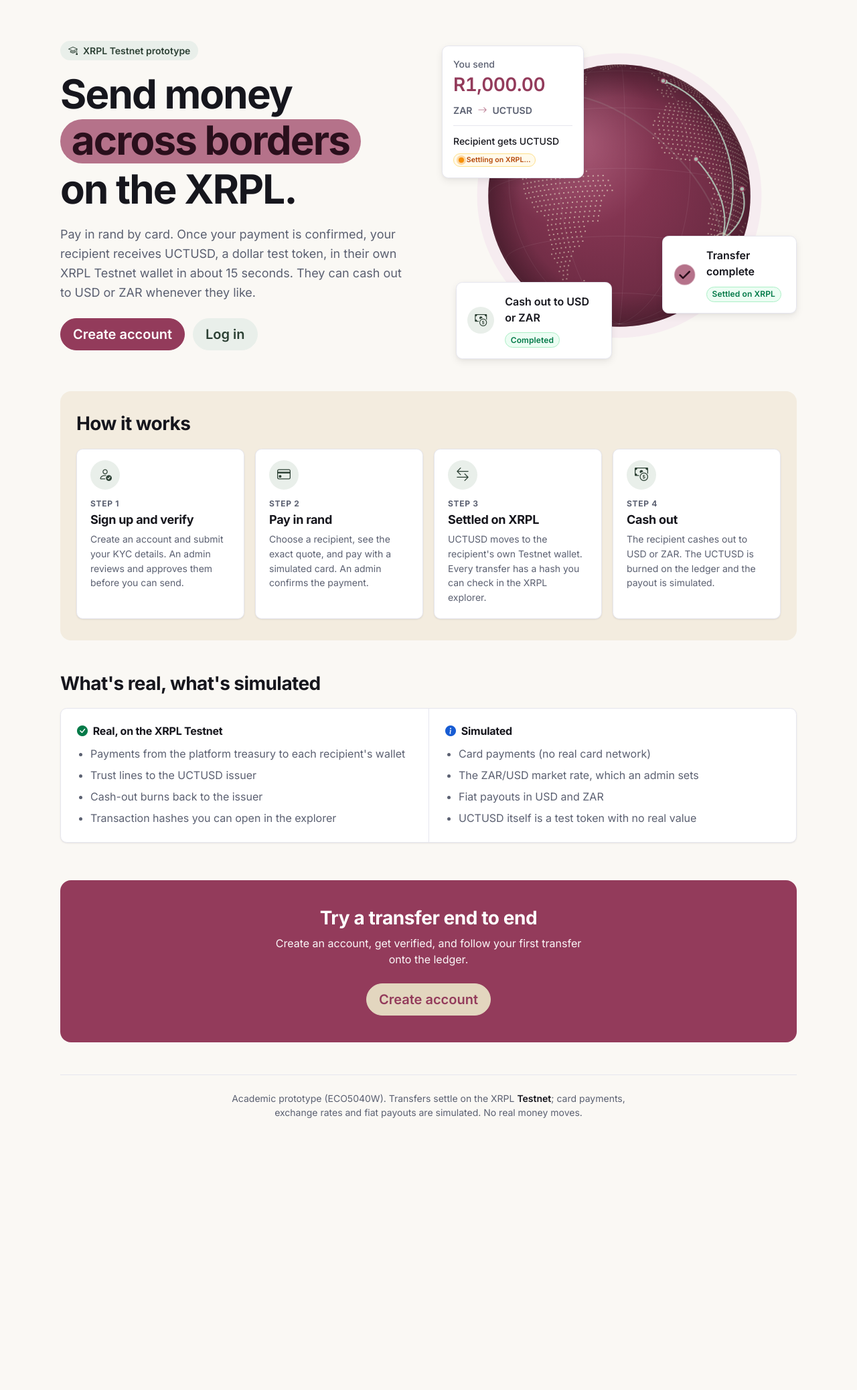
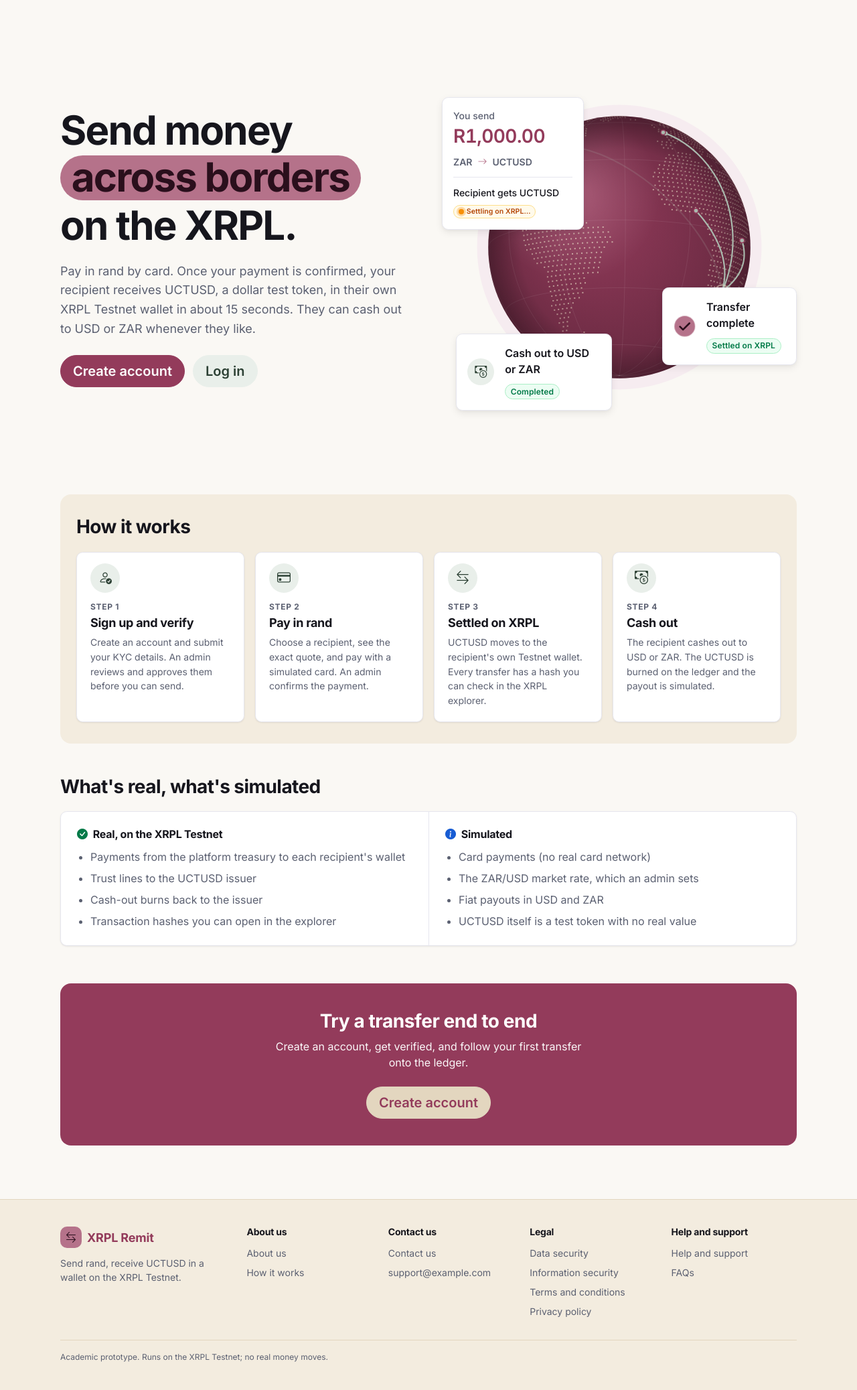
Before and after one commit to francescabehr/XRPL-Based-FX-Remittance-Platform-Using-RLUSD, a FastAPI app: page / in a window 1280 px wide. Shown: the part 78-2153 px from the top of the page at 67% size. Before the commit the page ends 1747 px from the top, so only its background shows below. Run offline with FastAPI, Linux system fonts and the light colour scheme.

Commit message:
Update: added footer, updates to landing page arrangement

```diff
--- a/app/main.py
+++ b/app/main.py
@@ -10,7 +10,7 @@
 from app.database import AsyncSessionLocal, engine
 from app.errors import register_error_handlers
 from app.services import cashin_service, cashout_service
-from app.routers import admin, auth, beneficiaries, cashout, dev, kyc, sender, status, transactions, wallet
+from app.routers import admin, auth, beneficiaries, cashout, dev, kyc, public, sender, status, transactions, wallet
 
 
 logger = logging.getLogger(__name__)
@@ -87,6 +87,7 @@
 app.mount("/static", StaticFiles(directory="frontend/static"), name="static")
 
 app.include_router(auth.router)
+app.include_router(public.router)
 app.include_router(sender.router)
 app.include_router(kyc.router)
 app.include_router(beneficiaries.router)
--- a/frontend/static/css/design-system.css
+++ b/frontend/static/css/design-system.css
@@ -956,6 +956,29 @@
 html.ds-reduce-motion .ds-skeleton::after,
 html.ds-reduce-motion .ds-pulse-dot::after { animation: none !important; }
 
+/* Scroll reveal (landing, ui.js initReveal). Content is visible by default: an
+   element is hidden only while it carries .ds-reveal-pending AND ui.js has set
+   html.ds-reveal-ready after its observer is running, so no JS, an old browser
+   or a script error leaves everything on screen. Each element animates once;
+   only transform and opacity move. --reveal-i staggers items within a section. */
+html.ds-reveal-ready .ds-reveal-pending {
+  opacity: 0;
+  transform: translateY(24px);
+}
+.ds-reveal-in {
+  transition:
+    opacity calc(var(--dur-slow) * 2) var(--ease-out),
+    transform calc(var(--dur-slow) * 2) var(--ease-out);
+  transition-delay: calc(var(--reveal-i, 0) * 80ms);
+}
+@media (prefers-reduced-motion: reduce) {
+  html.ds-reveal-ready .ds-reveal-pending { opacity: 1 !important; transform: none !important; }
+}
+html.ds-reduce-motion.ds-reveal-ready .ds-reveal-pending { opacity: 1 !important; transform: none !important; }
+@media print {
+  html.ds-reveal-ready .ds-reveal-pending { opacity: 1 !important; transform: none !important; }
+}
+
 
 /* 7. App shell (Phase 3) ---------------------------------------------------- */
 
@@ -1581,37 +1604,93 @@
 
 .ds-public-main--wide { max-width: 1132px; }
 
-.ds-public-footer {
-  max-width: 1100px;
-  margin: 0 auto;
-  padding: var(--space-6) var(--space-4) calc(var(--space-8) + env(safe-area-inset-bottom, 0px));
-  border-top: 1px solid var(--border);
-  text-align: center;
+/* Site footer (landing + info pages): a full-width Chalk-tint band so it reads
+   as separate from the page; brand + four link columns, then the prototype
+   note, both inside the 1100px content width. On chalk-soft: muted text
+   5.33:1, body text 15.3:1, berry 5.92:1 (all AA, tests/test_theme.py). */
+.ds-site-footer {
+  margin-top: var(--space-8);
+  padding: var(--space-10) var(--space-4) calc(var(--space-6) + env(safe-area-inset-bottom, 0px));
+  background: var(--chalk-soft);
+  border-top: 1px solid var(--chalk);
   font-size: var(--text-sm);
   color: var(--text-muted);
 }
-.ds-public-footer p { margin: 0 auto; max-width: 70ch; }
-.ds-public-footer strong { color: var(--text); font-weight: 600; }
+.ds-site-footer__inner,
+.ds-site-footer__note { max-width: 1100px; margin-left: auto; margin-right: auto; }
+.ds-site-footer__inner {
+  display: grid;
+  grid-template-columns: minmax(0, 1.2fr) minmax(0, 4fr);
+  gap: var(--space-8);
+}
+.ds-site-footer__tagline { margin: var(--space-3) 0 0; max-width: 30ch; }
+.ds-site-footer__nav {
+  display: grid;
+  grid-template-columns: repeat(4, minmax(0, 1fr));
+  gap: var(--space-6);
+}
+.ds-site-footer__title {
+  margin: 0 0 var(--space-3);
+  font-size: var(--text-sm);
+  font-weight: 700;
+  color: var(--text);
+}
+.ds-site-footer ul { display: flex; flex-direction: column; gap: var(--space-2); margin: 0; padding: 0; list-style: none; }
+.ds-site-footer a:not(.ds-wordmark) { color: var(--text-muted); text-decoration: none; overflow-wrap: anywhere; }
+.ds-site-footer a:not(.ds-wordmark):hover { color: var(--accent); }   /* colour only, no underline */
+.ds-site-footer__note {
+  margin-top: var(--space-8);
+  padding-top: var(--space-4);
+  border-top: 1px solid var(--chalk);
+  font-size: var(--text-xs);
+}
+@media (max-width: 991.98px) {
+  .ds-site-footer__inner { grid-template-columns: 1fr; gap: var(--space-6); }
+}
+@media (max-width: 575.98px) {
+  .ds-site-footer { padding-top: var(--space-6); }
+  .ds-site-footer__nav { grid-template-columns: repeat(2, minmax(0, 1fr)); row-gap: var(--space-5); }
+  .ds-site-footer__note { margin-top: var(--space-6); }
+}
+
+/* Info pages (about, contact, help, legal): readable prose in the public layout. */
+.ds-prose { max-width: 72ch; }
+.ds-prose h1 { margin: var(--space-4) 0 var(--space-3); font-size: var(--text-2xl); font-weight: 700; letter-spacing: -0.02em; }
+.ds-prose__lead { margin: 0 0 var(--space-6); font-size: var(--text-lg); color: var(--text-muted); }
+.ds-prose h2 { margin: var(--space-6) 0 var(--space-2); font-size: var(--text-lg); font-weight: 700; scroll-margin-top: var(--space-6); }
+.ds-prose p, .ds-prose ul { margin: 0 0 var(--space-3); line-height: 1.6; }
+.ds-prose ul { padding-left: 1.25rem; }
+.ds-prose li + li { margin-top: var(--space-1); }
+.ds-prose__note {
+  display: flex;
+  gap: var(--space-2);
+  margin: var(--space-6) 0 0;
+  padding: var(--space-3) var(--space-4);
+  border-radius: var(--radius-md);
+  background: var(--chalk-soft);
+  font-size: var(--text-sm);
+  color: var(--text);
+}
+.ds-prose__related { margin-top: var(--space-6); padding-top: var(--space-4); border-top: 1px solid var(--border); font-size: var(--text-sm); }
+.ds-prose__related ul { display: flex; flex-wrap: wrap; gap: var(--space-2) var(--space-5); padding: 0; list-style: none; }
+.ds-prose__related li + li { margin-top: 0; }
+.ds-prose__related a[aria-current="page"] { color: var(--text); font-weight: 600; text-decoration: none; }
 
 /* Landing hero (Uvodo/Stripe pattern, our palette). */
+/* The hero fills the first screen below the header (--landing-hero-top: the
+   header + main padding above it), so "How it works" starts below the fold and
+   slides in only when scrolled to. svh = the smallest mobile viewport, so a
+   collapsing address bar never uncovers it; vh is the fallback. */
 .ds-landing-hero {
+  --landing-hero-top: 94px;
   display: grid;
   grid-template-columns: minmax(0, 1fr) minmax(0, 1fr);
   align-items: center;
+  align-content: center;
   gap: var(--space-10);
+  min-height: calc(100vh - var(--landing-hero-top));
+  min-height: calc(100svh - var(--landing-hero-top));
   padding: var(--space-8) 0;
-}
-.ds-landing-eyebrow {
-  display: inline-flex;
-  align-items: center;
-  gap: var(--space-2);
-  margin: 0 0 var(--space-4);
-  padding: var(--space-1) var(--space-3);
-  border-radius: var(--radius-pill);
-  background: var(--sage-soft);
-  color: var(--sage-ink);           /* 8.4:1 */
-  font-size: var(--text-sm);
-  font-weight: 600;
 }
 .ds-landing-hero__title {
   margin: 0 0 var(--space-5);
@@ -1695,7 +1774,7 @@
   .ds-landing-cards { max-width: 520px; }
 }
 @media (max-width: 575.98px) {
-  .ds-landing-hero { padding-top: var(--space-4); }
+  .ds-landing-hero { --landing-hero-top: 79px; padding-top: var(--space-4); }
   .ds-landing-hero__lead { font-size: var(--text-base); }
   .ds-landing-hero__actions .btn { flex: 1 1 auto; }
   .ds-landing-card--send,
@@ -1816,6 +1895,10 @@
 .ds-auth__aside > .card-body { padding: var(--space-6); }
 .ds-auth__aside .ds-section-title { margin-bottom: var(--space-4); }
 .ds-auth__switch { margin: var(--space-5) 0 0; text-align: center; font-size: var(--text-sm); color: var(--text-muted); }
+/* "Register" / "Log in": berry and semibold, no underline (hover darkens). The
+   weight is the non-colour cue: berry vs the muted text is only 1.11:1 (WCAG 1.4.1). */
+.ds-auth__switch a { color: var(--accent); font-weight: 600; text-decoration: none; }
+.ds-auth__switch a:hover { color: var(--accent-hover); text-decoration: none; }
 @media (max-width: 991.98px) {
   .ds-auth--wide { max-width: 600px; }
   .ds-auth__layout { grid-template-columns: 1fr; }
@@ -2019,7 +2102,6 @@
    cards go; "How it works" becomes compact rows; everything is tighter. */
 @media (max-width: 575.98px) {
   .ds-landing-hero { gap: var(--space-6); padding-bottom: var(--space-4); }
-  .ds-landing-eyebrow { margin-bottom: var(--space-3); }
   .ds-landing-hero__title { margin-bottom: var(--space-3); }
   .ds-landing-hero__lead { margin-bottom: var(--space-5); }
   .ds-globe { max-width: 220px; margin-bottom: 0; }
--- a/frontend/static/js/ui.js
+++ b/frontend/static/js/ui.js
@@ -652,6 +652,78 @@
     if (!confirmSubmit(form, event.submitter)) event.preventDefault();
   });
 
+  // ── Scroll reveal (landing) ────────────────────────────────────────────────
+  // Items in a [data-reveal] section (its [data-reveal-item]s, or the section
+  // itself) slide up once as they scroll into view; items arriving together
+  // stagger. Nothing is hidden when motion is reduced, IntersectionObserver is
+  // missing, or an item is already on screen, and the CSS hides only once
+  // html.ds-reveal-ready is set, after the observer is running.
+
+  var revealObserver = null;
+
+  function revealItem(item) {
+    if (!item.classList.contains("ds-reveal-pending")) return;
+    if (revealObserver) revealObserver.unobserve(item);
+    item.classList.add("ds-reveal-in");
+    void item.offsetWidth;               // commit the transition before leaving the hidden state
+    item.classList.remove("ds-reveal-pending");
+    item.addEventListener("transitionend", function done(event) {
+      if (event.target !== item) return;
+      item.removeEventListener("transitionend", done);
+      item.classList.remove("ds-reveal-in");
+      item.style.removeProperty("--reveal-i");
+    });
+  }
+
+  function revealAll() {
+    doc.querySelectorAll(".ds-reveal-pending").forEach(function (item) {
+      item.classList.remove("ds-reveal-pending");
+      item.style.removeProperty("--reveal-i");
+    });
+  }
+
+  function initReveal() {
+    var sections = doc.querySelectorAll("[data-reveal]");
+    if (!sections.length || revealObserver || reducedMotion() || !("IntersectionObserver" in window)) return;
+    try {
+      revealObserver = new IntersectionObserver(function (entries) {
+        var batch = {};                  // stagger only items that arrive together, per section
+        entries.forEach(function (entry) {
+          if (!entry.isIntersecting) return;
+          var key = entry.target._revealSection;
+          var i = batch[key] = (batch[key] == null ? 0 : batch[key] + 1);
+          entry.target.style.setProperty("--reveal-i", i);
+          revealItem(entry.target);
+        });
+      }, { rootMargin: "0px 0px -8% 0px", threshold: 0.12 });
+
+      sections.forEach(function (section, s) {
+        var items = section.querySelectorAll("[data-reveal-item]");
+        (items.length ? Array.prototype.slice.call(items) : [section]).forEach(function (item) {
+          if (item.getBoundingClientRect().top < window.innerHeight) return;   // already visible: leave it
+          item._revealSection = s;
+          item.classList.add("ds-reveal-pending");
+          revealObserver.observe(item);
+        });
+      });
+      root.classList.add("ds-reveal-ready");
+    } catch (err) {
+      revealAll();
+      return;
+    }
+
+    // Never leave content hidden: keyboard focus, printing, or switching to
+    // reduced motion shows it straight away.
+    doc.addEventListener("focusin", function (event) {
+      var item = event.target.closest && event.target.closest(".ds-reveal-pending");
+      if (item) revealItem(item);
+    });
+    window.addEventListener("beforeprint", revealAll);
+    if (motionQuery && motionQuery.addEventListener) {
+      motionQuery.addEventListener("change", function () { if (motionQuery.matches) revealAll(); });
+    }
+  }
+
   // ── Auto-wiring ────────────────────────────────────────────────────────────
 
   function wire(scope) {
@@ -675,7 +747,10 @@
 
     scope.querySelectorAll(".ds-flash").forEach(initFlash);
 
-    if (scope === doc) doc.querySelectorAll("[data-status-poll]").forEach(watchStatus);
+    if (scope === doc) {
+      doc.querySelectorAll("[data-status-poll]").forEach(watchStatus);
+      initReveal();
+    }
   }
 
   doc.addEventListener("click", function (event) {
@@ -720,6 +795,7 @@
     dismissFlash: dismissFlash,
     poll: poll,
     watchStatus: watchStatus,
+    revealAll: revealAll,
     wire: wire,
   };
 })();
--- a/frontend/templates/auth/register.html
+++ b/frontend/templates/auth/register.html
@@ -65,7 +65,7 @@
         {{ timeline([
           {"label": "Create your account", "desc": "Your name, email and mobile.", "state": "upcoming"},
           {"label": "Verify your identity", "desc": "Submit your KYC details.", "state": "upcoming"},
-          {"label": "Admin approval", "desc": "An admin reviews your details.", "state": "upcoming"},
+          {"label": "System approval", "desc": "Our team reviews your details.","state": "upcoming"},
           {"label": "Send money", "desc": "Pay in rand; it settles on the XRPL Testnet.", "state": "upcoming"},
         ], label="What happens next") }}
       </div>
--- a/frontend/templates/base.html
+++ b/frontend/templates/base.html
@@ -22,6 +22,9 @@
 {% if false %}{% block page_back %}{% endblock %}{% endif %}
 {#- Same trick for the signed-out header's links (landing, login, register). -#}
 {% if false %}{% block public_actions %}{% endblock %}{% endif %}
+{#- The site footer is opt-in: only the landing page and the info pages it links
+    to set it (auth and error pages have none). -#}
+{% if false %}{% block site_footer %}{% endblock %}{% endif %}
 
 {% if user is defined and user %}
 <div class="ds-shell">
@@ -64,9 +67,7 @@
   {% if flash %}{{ flash_message(flash.message, flash.kind) }}{% endif %}
   {{ self.content() }}
 </main>
-<footer class="ds-public-footer">
-  <p>Academic prototype (ECO5040W). Transfers settle on the XRPL <strong>Testnet</strong>; card payments, exchange rates and fiat payouts are simulated. No real money moves.</p>
-</footer>
+{{ self.site_footer() }}
 {% endif %}
 
 {#- One shared confirmation dialog for forms marked data-confirm (ui.js). -#}
--- /dev/null
+++ b/frontend/templates/components/site_footer.html
@@ -0,0 +1,47 @@
+{#- Site footer for the landing page and its info pages (they set the
+    site_footer block; auth and error pages don't). Every link opens without
+    login (app/routers/public.py). Content is generic placeholder text: no
+    licence, registration or phone numbers and no addresses. -#}
+<footer class="ds-site-footer">
+  <div class="ds-site-footer__inner">
+    <div class="ds-site-footer__brand">
+      <a class="ds-wordmark ds-wordmark--dark" href="/">
+        <span class="ds-wordmark__mark" aria-hidden="true"><i class="bi bi-arrow-left-right" aria-hidden="true"></i></span>XRPL Remit
+      </a>
+      <p class="ds-site-footer__tagline">Send rand, receive UCTUSD in a wallet on the XRPL Testnet.</p>
+    </div>
+    <nav class="ds-site-footer__nav" aria-label="Footer">
+      <div class="ds-site-footer__col">
+        <h2 class="ds-site-footer__title" id="footer-about">About us</h2>
+        <ul aria-labelledby="footer-about">
+          <li><a href="/about">About us</a></li>
+          <li><a href="/#how-it-works">How it works</a></li>
+        </ul>
+      </div>
+      <div class="ds-site-footer__col">
+        <h2 class="ds-site-footer__title" id="footer-contact">Contact us</h2>
+        <ul aria-labelledby="footer-contact">
+          <li><a href="/contact">Contact us</a></li>
+          <li><a href="mailto:support@example.com">support@example.com</a></li>
+        </ul>
+      </div>
+      <div class="ds-site-footer__col">
+        <h2 class="ds-site-footer__title" id="footer-legal">Legal</h2>
+        <ul aria-labelledby="footer-legal">
+          <li><a href="/legal/data-security">Data security</a></li>
+          <li><a href="/legal/information-security">Information security</a></li>
+          <li><a href="/legal/terms">Terms and conditions</a></li>
+          <li><a href="/legal/privacy">Privacy policy</a></li>
+        </ul>
+      </div>
+      <div class="ds-site-footer__col">
+        <h2 class="ds-site-footer__title" id="footer-help">Help and support</h2>
+        <ul aria-labelledby="footer-help">
+          <li><a href="/help">Help and support</a></li>
+          <li><a href="/help#faqs">FAQs</a></li>
+        </ul>
+      </div>
+    </nav>
+  </div>
+  <p class="ds-site-footer__note">Academic prototype. Runs on the XRPL Testnet; no real money moves.</p>
+</footer>
--- a/frontend/templates/public/landing.html
+++ b/frontend/templates/public/landing.html
@@ -4,6 +4,7 @@
 {% from "components/ui.html" import check_draw %}
 {% block title %}XRPL Remit · Send money across borders on the XRPL Testnet{% endblock %}
 {% block public_main_class %} ds-public-main--wide{% endblock %}
+{% block site_footer %}{% include "components/site_footer.html" %}{% endblock %}
 
 {% block public_actions %}
 <a class="btn ds-btn-ghost ds-public-header__secondary" href="/login">Log in</a>
@@ -15,7 +16,6 @@
     The cards show no rate, fee or payout figures: live pricing stays behind login and KYC (FR-FX-07). -#}
 <section class="ds-landing-hero" aria-labelledby="landing-title">
   <div class="ds-landing-hero__copy ds-slide-up">
-    <p class="ds-landing-eyebrow"><i class="bi bi-mortarboard" aria-hidden="true"></i>XRPL Testnet prototype</p>
     <h1 class="ds-landing-hero__title" id="landing-title">
       Send money <span class="ds-highlight-word">across borders</span> on the XRPL.
     </h1>
@@ -71,10 +71,12 @@
   </div>
 </section>
 
-<section class="ds-landing-section ds-landing-section--band" aria-labelledby="how-title">
-  <h2 class="ds-landing-section__title" id="how-title">How it works</h2>
+{#- Sections below the hero slide up as they scroll into view (ui.js, [data-reveal]);
+    items marked [data-reveal-item] stagger. Visible by default: only JS hides them. -#}
+<section class="ds-landing-section ds-landing-section--band" id="how-it-works" aria-labelledby="how-title" data-reveal>
+  <h2 class="ds-landing-section__title" id="how-title" data-reveal-item>How it works</h2>
   <ol class="ds-how">
-    <li class="card ds-how-step">
+    <li class="card ds-how-step" data-reveal-item>
       <div class="card-body">
         <span class="ds-how-step__icon" aria-hidden="true"><i class="bi bi-person-check" aria-hidden="true"></i></span>
         <p class="ds-how-step__num">Step 1</p>
@@ -82,7 +84,7 @@
         <p class="ds-how-step__text">Create an account and submit your KYC details. An admin reviews and approves them before you can send.</p>
       </div>
     </li>
-    <li class="card ds-how-step">
+    <li class="card ds-how-step" data-reveal-item>
       <div class="card-body">
         <span class="ds-how-step__icon" aria-hidden="true"><i class="bi bi-credit-card" aria-hidden="true"></i></span>
         <p class="ds-how-step__num">Step 2</p>
@@ -90,7 +92,7 @@
         <p class="ds-how-step__text">Choose a recipient, see the exact quote, and pay with a simulated card. An admin confirms the payment.</p>
       </div>
     </li>
-    <li class="card ds-how-step">
+    <li class="card ds-how-step" data-reveal-item>
       <div class="card-body">
         <span class="ds-how-step__icon" aria-hidden="true"><i class="bi bi-arrow-left-right" aria-hidden="true"></i></span>
         <p class="ds-how-step__num">Step 3</p>
@@ -98,7 +100,7 @@
         <p class="ds-how-step__text">UCTUSD moves to the recipient's own Testnet wallet. Every transfer has a hash you can check in the XRPL explorer.</p>
       </div>
     </li>
-    <li class="card ds-how-step">
+    <li class="card ds-how-step" data-reveal-item>
       <div class="card-body">
         <span class="ds-how-step__icon" aria-hidden="true"><i class="bi bi-cash-coin" aria-hidden="true"></i></span>
         <p class="ds-how-step__num">Step 4</p>
@@ -109,9 +111,9 @@
   </ol>
 </section>
 
-<section class="ds-landing-section" aria-labelledby="real-title">
-  <h2 class="ds-landing-section__title" id="real-title">What's real, what's simulated</h2>
-  <div class="card ds-real-sim">
+<section class="ds-landing-section" aria-labelledby="real-title" data-reveal>
+  <h2 class="ds-landing-section__title" id="real-title" data-reveal-item>What's real, what's simulated</h2>
+  <div class="card ds-real-sim" data-reveal-item>
     <div class="ds-real-sim__col">
       <h3 class="ds-real-sim__title"><i class="bi bi-check-circle-fill" aria-hidden="true"></i>Real, on the XRPL Testnet</h3>
       <ul>
@@ -133,10 +135,10 @@
   </div>
 </section>
 
-<section class="ds-cta-band" aria-labelledby="cta-title">
-  <h2 class="ds-cta-band__title" id="cta-title">Try a transfer end to end</h2>
-  <p class="ds-cta-band__text">Create an account, get verified, and follow your first transfer onto the ledger.</p>
-  <a class="btn ds-btn-highlight btn-lg" href="/register">Create account</a>
+<section class="ds-cta-band" aria-labelledby="cta-title" data-reveal>
+  <h2 class="ds-cta-band__title" id="cta-title" data-reveal-item>Try a transfer end to end</h2>
+  <p class="ds-cta-band__text" data-reveal-item>Create an account, get verified, and follow your first transfer onto the ledger.</p>
+  <div data-reveal-item><a class="btn ds-btn-highlight btn-lg" href="/register">Create account</a></div>
 </section>
 {% endblock %}
 
```
Also changed, not shown: UI_REDESIGN.md (+1 -0 lines), app/routers/public.py (added, +45 -0 lines), frontend/templates/public/_legal.html (added, +11 -0 lines), frontend/templates/public/_page.html (added, +27 -0 lines), frontend/templates/public/about.html (added, +14 -0 lines), frontend/templates/public/contact.html (added, +17 -0 lines), frontend/templates/public/help.html (added, +27 -0 lines), frontend/templates/public/legal_data_security.html (added, +18 -0 lines), frontend/templates/public/legal_information_security.html (added, +17 -0 lines), frontend/templates/public/legal_privacy.html (added, +20 -0 lines), frontend/templates/public/legal_terms.html (added, +20 -0 lines), tests/test_site_pages.py (added, +210 -0 lines).
